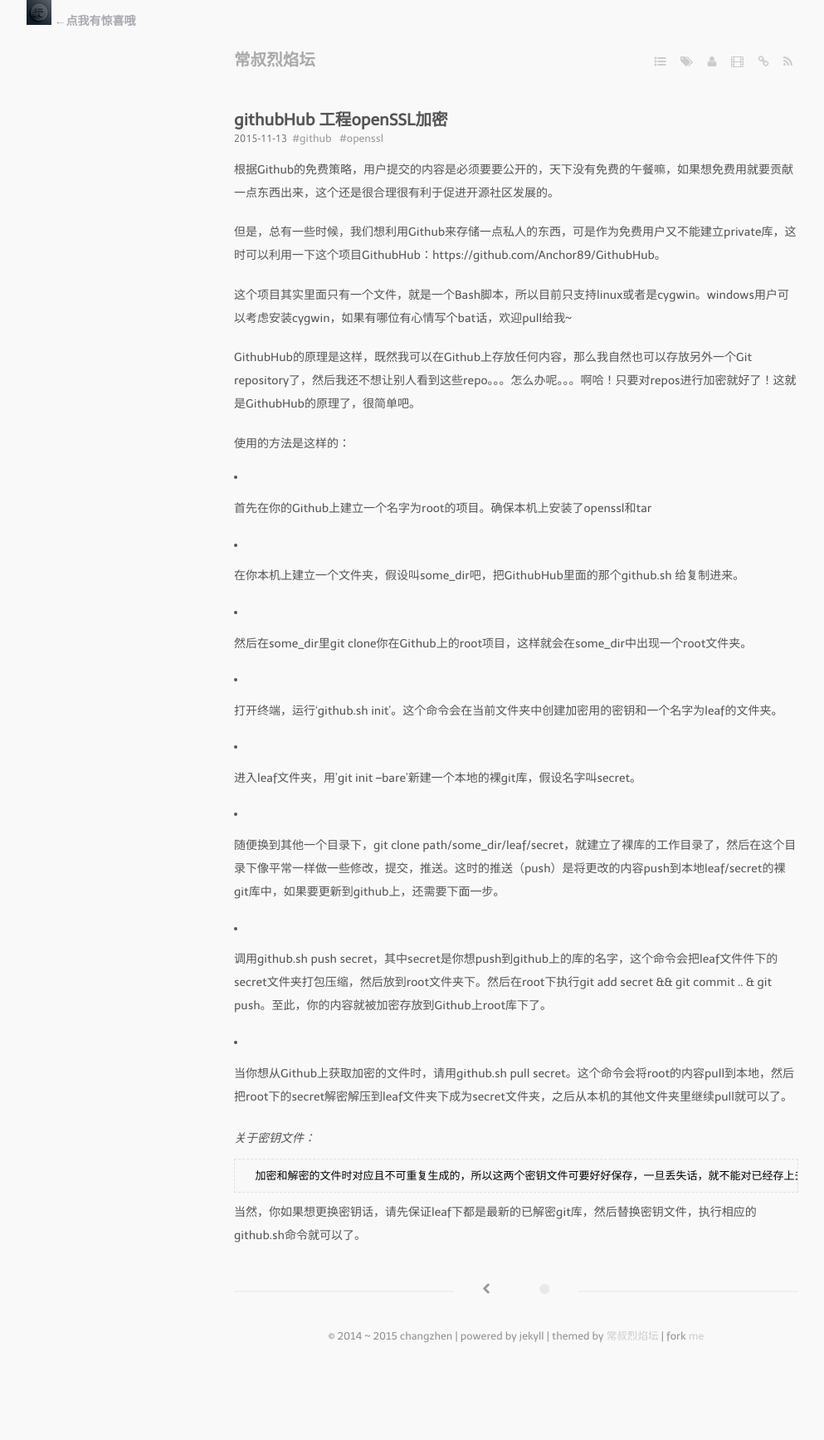
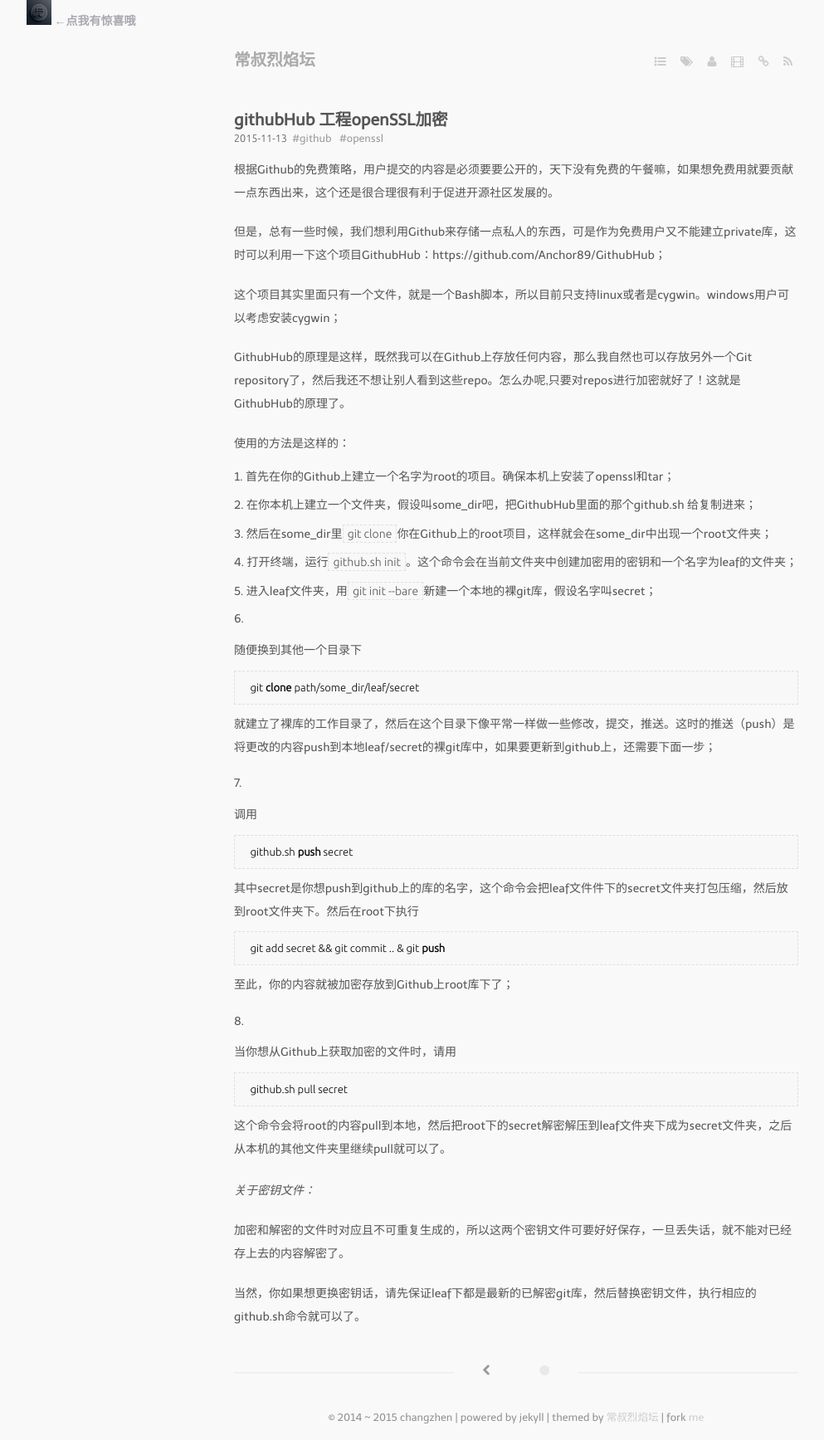
Before and after one commit to UncleChange/UncleChange.github.io, a Jekyll site: the page built from _posts/2015-11-13-githubHub-openssl.markdown, in a window 1280 px wide. Shown: the whole page at 83% size, without its empty margins (18-1011 px from the left). Built offline with Jekyll 4.4.1, drawn with Linux system fonts in a browser that asks for light colours; Markdown is read by kramdown in place of the engine named in the settings; a script that is not in the unit is left out; comment, search, counter and statistics services are not loaded; before the commit the page ends 1637 px from its top, so only the background shows below that.

Commit message:
修正博客

```diff
--- a/_posts/2015-11-13-githubHub-openssl.markdown
+++ b/_posts/2015-11-13-githubHub-openssl.markdown
@@ -8,33 +8,42 @@
 ---
 根据Github的免费策略，用户提交的内容是必须要要公开的，天下没有免费的午餐嘛，如果想免费用就要贡献一点东西出来，这个还是很合理很有利于促进开源社区发展的。
 
-但是，总有一些时候，我们想利用Github来存储一点私人的东西，可是作为免费用户又不能建立private库，这时可以利用一下这个项目GithubHub：https://github.com/Anchor89/GithubHub。
+但是，总有一些时候，我们想利用Github来存储一点私人的东西，可是作为免费用户又不能建立private库，这时可以利用一下这个项目GithubHub：https://github.com/Anchor89/GithubHub；
 
-这个项目其实里面只有一个文件，就是一个Bash脚本，所以目前只支持linux或者是cygwin。windows用户可以考虑安装cygwin，如果有哪位有心情写个bat话，欢迎pull给我~
+这个项目其实里面只有一个文件，就是一个Bash脚本，所以目前只支持linux或者是cygwin。windows用户可以考虑安装cygwin；
 
-GithubHub的原理是这样，既然我可以在Github上存放任何内容，那么我自然也可以存放另外一个Git repository了，然后我还不想让别人看到这些repo。。。怎么办呢。。。啊哈！只要对repos进行加密就好了！这就是GithubHub的原理了，很简单吧。
+GithubHub的原理是这样，既然我可以在Github上存放任何内容，那么我自然也可以存放另外一个Git repository了，然后我还不想让别人看到这些repo。怎么办呢,只要对repos进行加密就好了！这就是GithubHub的原理了。
 
 使用的方法是这样的：
 
-* 首先在你的Github上建立一个名字为root的项目。确保本机上安装了openssl和tar
+1. 首先在你的Github上建立一个名字为root的项目。确保本机上安装了openssl和tar；
+2. 在你本机上建立一个文件夹，假设叫some_dir吧，把GithubHub里面的那个github.sh 给复制进来；
+3. 然后在some_dir里``git clone``你在Github上的root项目，这样就会在some_dir中出现一个root文件夹；
+4. 打开终端，运行``github.sh init``。这个命令会在当前文件夹中创建加密用的密钥和一个名字为leaf的文件夹；
+5. 进入leaf文件夹，用``git init --bare``新建一个本地的裸git库，假设名字叫secret；
+6. 随便换到其他一个目录下
 
-* 在你本机上建立一个文件夹，假设叫some_dir吧，把GithubHub里面的那个github.sh 给复制进来。
+		git clone path/some_dir/leaf/secret
 
-* 然后在some_dir里git clone你在Github上的root项目，这样就会在some_dir中出现一个root文件夹。
+	就建立了裸库的工作目录了，然后在这个目录下像平常一样做一些修改，提交，推送。这时的推送（push）是将更改的内容push到本地leaf/secret的裸git库中，如果要更新到github上，还需要下面一步；
+7. 调用
 
-* 打开终端，运行‘github.sh init’。这个命令会在当前文件夹中创建加密用的密钥和一个名字为leaf的文件夹。
+		github.sh push secret
 
-* 进入leaf文件夹，用'git init --bare'新建一个本地的裸git库，假设名字叫secret。
+	其中secret是你想push到github上的库的名字，这个命令会把leaf文件件下的secret文件夹打包压缩，然后放到root文件夹下。然后在root下执行
 
-* 随便换到其他一个目录下，git clone path/some_dir/leaf/secret，就建立了裸库的工作目录了，然后在这个目录下像平常一样做一些修改，提交，推送。这时的推送（push）是将更改的内容push到本地leaf/secret的裸git库中，如果要更新到github上，还需要下面一步。
+		git add secret && git commit .. & git push
 
-* 调用github.sh push secret，其中secret是你想push到github上的库的名字，这个命令会把leaf文件件下的secret文件夹打包压缩，然后放到root文件夹下。然后在root下执行git add secret && git commit .. & git push。至此，你的内容就被加密存放到Github上root库下了。
+	至此，你的内容就被加密存放到Github上root库下了；
+8. 当你想从Github上获取加密的文件时，请用
 
-* 当你想从Github上获取加密的文件时，请用github.sh pull secret。这个命令会将root的内容pull到本地，然后把root下的secret解密解压到leaf文件夹下成为secret文件夹，之后从本机的其他文件夹里继续pull就可以了。
+		github.sh pull secret
+
+	这个命令会将root的内容pull到本地，然后把root下的secret解密解压到leaf文件夹下成为secret文件夹，之后从本机的其他文件夹里继续pull就可以了。
 
 
 *关于密钥文件：*
 
-       加密和解密的文件时对应且不可重复生成的，所以这两个密钥文件可要好好保存，一旦丢失话，就不能对已经存上去的内容解密了。。。
+加密和解密的文件时对应且不可重复生成的，所以这两个密钥文件可要好好保存，一旦丢失话，就不能对已经存上去的内容解密了。
 
 当然，你如果想更换密钥话，请先保证leaf下都是最新的已解密git库，然后替换密钥文件，执行相应的github.sh命令就可以了。
```
